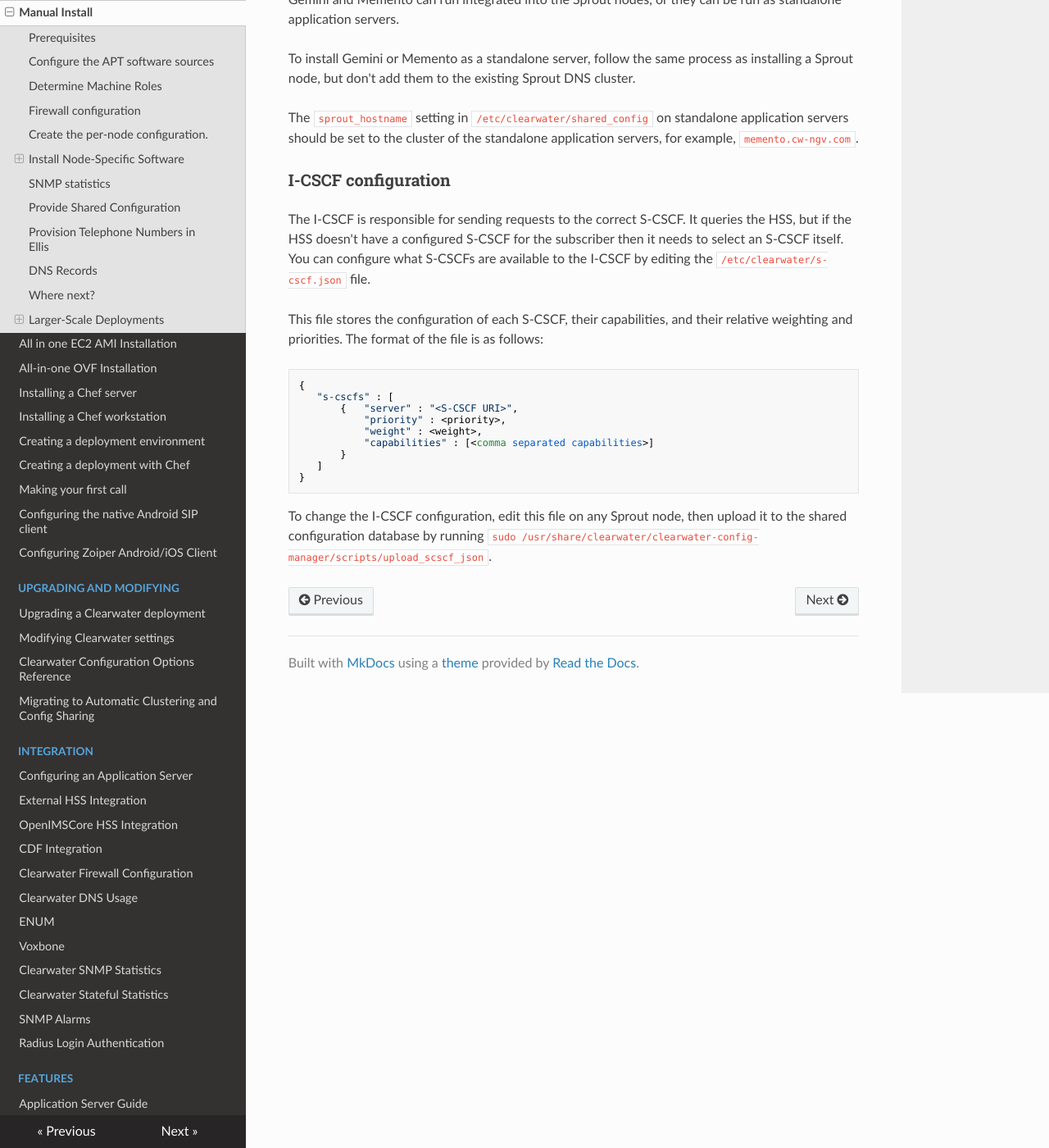
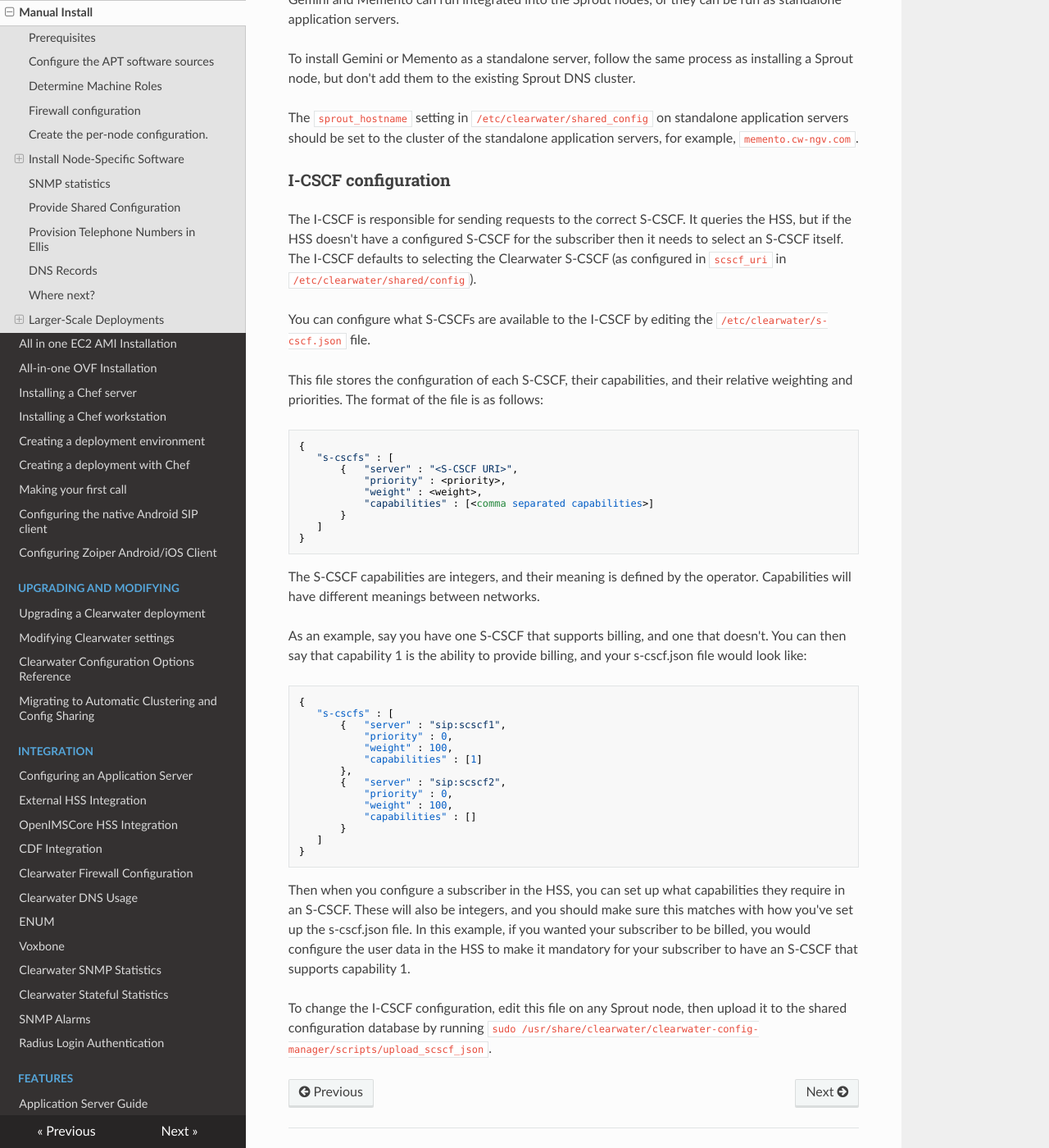
Before and after one commit to Metaswitch/clearwater-readthedocs, an MkDocs documentation site: the page built from docs/Manual_Install.md, in a window 1280 px wide and 1400 px high, scrolled down 7037 px. Shown: the whole window at 82% size. Built offline with MkDocs 1.6.1, drawn with Linux system fonts in a browser that asks for light colours; nearby versions of some CDN libraries; old or Windows-style settings are respelled for this version of MkDocs.

Commit message:
Updates after review

```diff
--- a/docs/Manual_Install.md
+++ b/docs/Manual_Install.md
@@ -250,7 +250,9 @@ The `sprout_hostname` setting in `/etc/clearwater/shared_config` on standalone a
 
 ### I-CSCF configuration
 
-The I-CSCF is responsible for sending requests to the correct S-CSCF. It queries the HSS, but if the HSS doesn't have a configured S-CSCF for the subscriber then it needs to select an S-CSCF itself. You can configure what S-CSCFs are available to the I-CSCF by editing the `/etc/clearwater/s-cscf.json` file.
+The I-CSCF is responsible for sending requests to the correct S-CSCF. It queries the HSS, but if the HSS doesn't have a configured S-CSCF for the subscriber then it needs to select an S-CSCF itself. The I-CSCF defaults to selecting the Clearwater S-CSCF (as configured in `scscf_uri` in `/etc/clearwater/shared/config`).
+
+You can configure what S-CSCFs are available to the I-CSCF by editing the `/etc/clearwater/s-cscf.json` file.
 
 This file stores the configuration of each S-CSCF, their capabilities, and their relative weighting and priorities. The format of the file is as follows:
 
@@ -264,4 +266,25 @@ This file stores the configuration of each S-CSCF, their capabilities, and their
        ]
     }
 
+The S-CSCF capabilities are integers, and their meaning is defined by the operator. Capabilities will have different meanings between networks.
+
+As an example, say you have one S-CSCF that supports billing, and one that doesn't. You can then say that capability 1 is the ability to provide billing, and your s-cscf.json file would look like:
+
+    {
+       "s-cscfs" : [
+           {   "server" : "sip:scscf1",
+               "priority" : 0,
+               "weight" : 100,
+               "capabilities" : [1]
+           },
+           {   "server" : "sip:scscf2",
+               "priority" : 0,
+               "weight" : 100,
+               "capabilities" : []
+           }
+       ]
+    }
+
+Then when you configure a subscriber in the HSS, you can set up what capabilities they require in an S-CSCF. These will also be integers, and you should make sure this matches with how you've set up the s-cscf.json file. In this example, if you wanted your subscriber to be billed, you would configure the user data in the HSS to make it mandatory for your subscriber to have an S-CSCF that supports capability 1.
+
 To change the I-CSCF configuration, edit this file on any Sprout node, then upload it to the shared configuration database by running `sudo /usr/share/clearwater/clearwater-config-manager/scripts/upload_scscf_json`.
```
Also changed, not shown: docs/Clearwater_Configuration_Options_Reference.md (+7 -1 lines).
